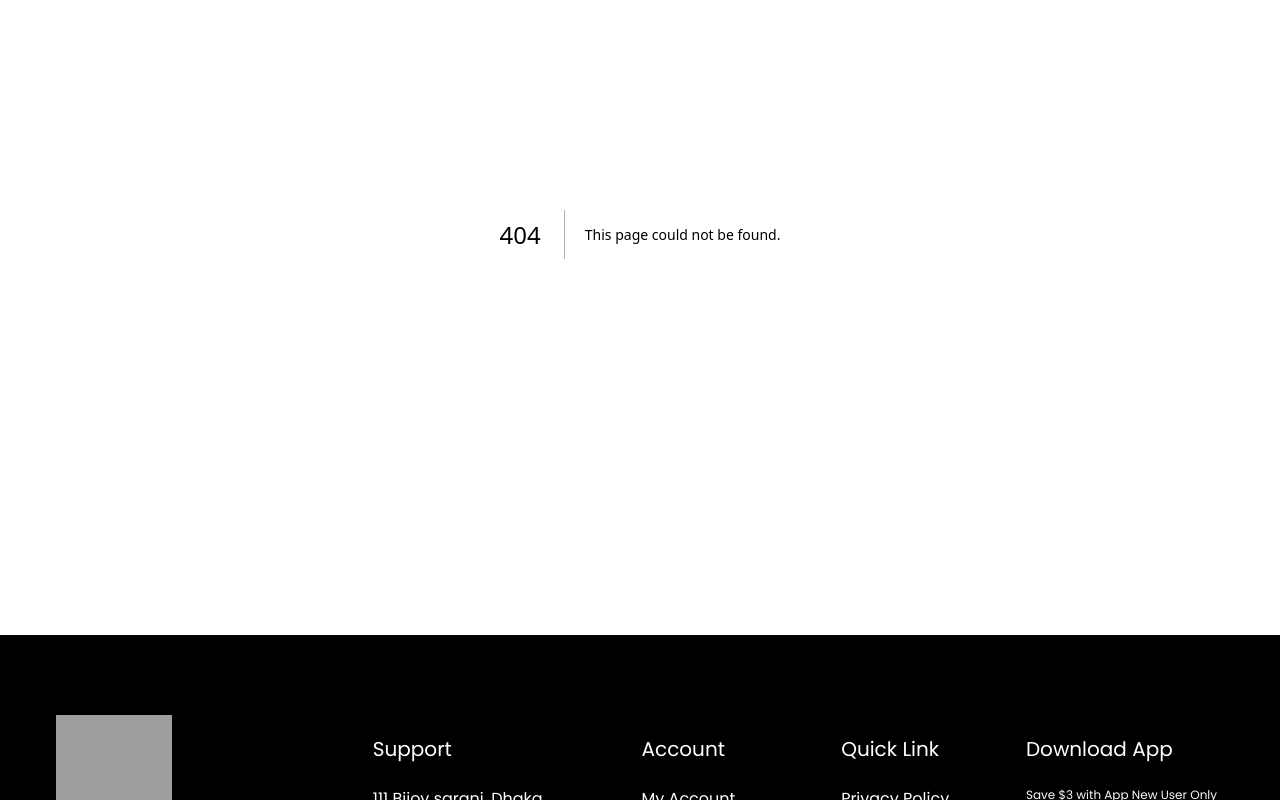
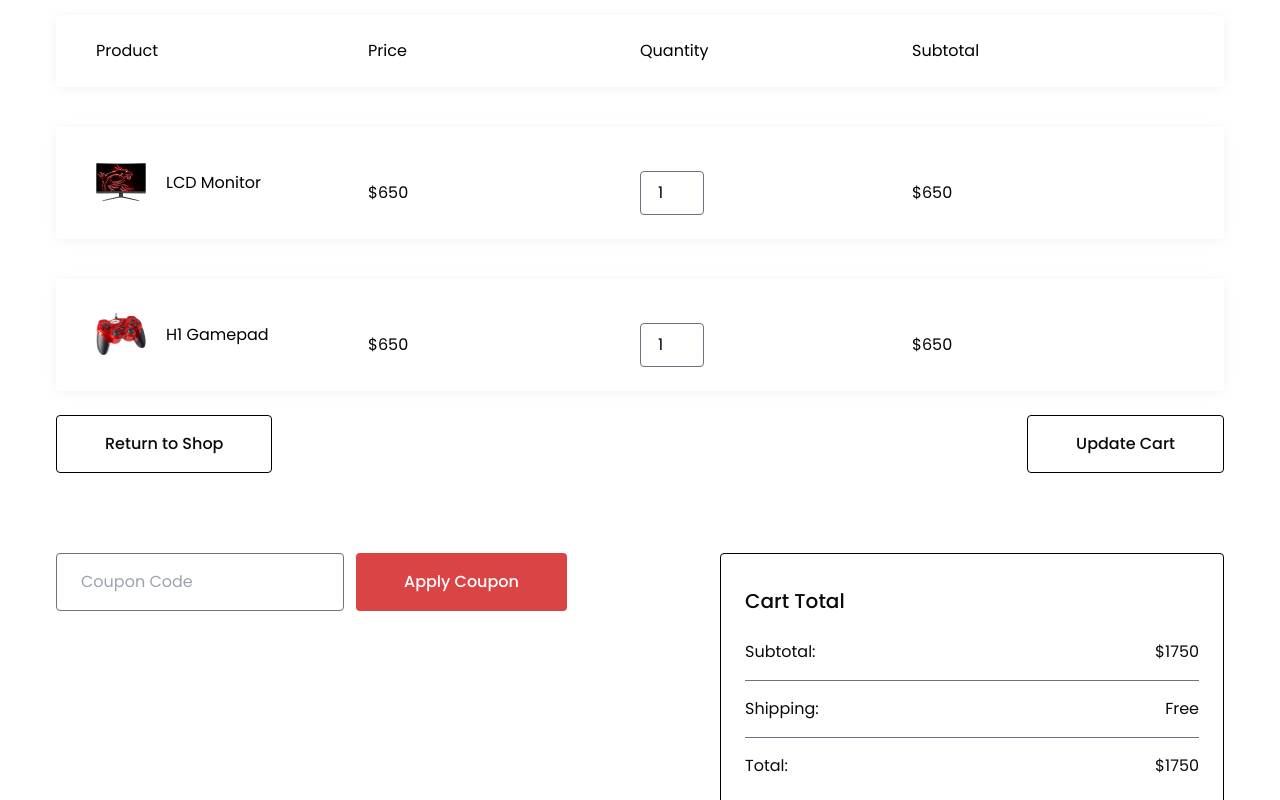
Before and after one commit to salmanpatnee/next-ecommerce, a Next.js app: page /cart in a window 1280 px wide. Before the commit this address had no page. Shown: the part 380-1180 px from the top of the page. Built offline with nearby package versions, Linux system fonts and the light colour scheme; grey boxes are pictures that could not be loaded.

Commit message:
Add cart page

```diff
--- a/app/Header.tsx
+++ b/app/Header.tsx
@@ -48,11 +48,17 @@ const Header = () => {
         <div className="col action hidden lg:block">
           <div className="flex space-x-5 items-center justify-end">
             <SearchInput />
-            <Link href="/">
-              <Heart size={32} />
+            <Link href="/wishlist" className="group">
+              <Heart
+                size={32}
+                className="stroke-current text-black group-hover:fill-primary transition-colors group-hover:stroke-primary"
+              />
             </Link>
-            <Link href="/">
-              <ShoppingCart size={32} />
+            <Link href="/cart" className="group">
+              <ShoppingCart
+                size={32}
+                className="stroke-current text-black group-hover:fill-primary transition-colors group-hover:stroke-primary"
+              />
             </Link>
           </div>
         </div>
--- /dev/null
+++ b/app/cart/page.tsx
@@ -0,0 +1,107 @@
+import { CircleX } from "lucide-react";
+import Image from "next/image";
+import React from "react";
+
+const CartPage = () => {
+  return (
+    <div className="wrapper mb-32">
+      <nav className="flex items-center space-x-2 text-gray-400 text-sm lg:py-20 py-10">
+        <a href="#" className="hover:text-primary">
+          Home
+        </a>
+        <span>/</span>
+        <a href="#" className="hover:text-primary text-gray-600">
+          Cart
+        </a>
+      </nav>
+      <section>
+        <header className="hidden md:flex lg:flex justify-between items-center shadow-custom-light py-6 px-10 mb-10 rounded text-black text-base">
+          <div className="lg:w-4/12 w-full">Product</div>
+          <div className="lg:w-4/12 w-full">Price</div>
+          <div className="lg:w-4/12 w-full">Quantity</div>
+          <div className="lg:w-4/12 w-full">Subtotal</div>
+        </header>
+        <div className="flex flex-col md:flex-row space-y-5 justify-between items-center shadow-custom-light py-6 px-10 mb-10 text-base text-black">
+          <div className="lg:w-4/12 w-full text-black flex items-center gap-5 relative group cursor-pointer">
+            <Image
+              src="/images/cart-item-1.png"
+              alt="cart"
+              width={50}
+              height={39}
+            />
+            <span>LCD Monitor</span>
+            <CircleX className="absolute -top-3 -left-3  opacity-0 group-hover:opacity-100 group-hover:bg-red-500 group-hover:stroke-white group-hover:translate-x-0 group-hover:translate-y-0 transition-all duration-300 cursor-pointer rounded-full border-2 border-transparent group-hover:border-white" />
+          </div>
+          <div className="lg:w-4/12 w-full">$650</div>
+          <div className="lg:w-4/12 w-full">
+            <input
+              type="number"
+              className="border rounded max-w-16 h-11 pe-2 text-center border-gray-500"
+              value={1}
+            />
+          </div>
+          <div className="lg:w-4/12 w-full">$650</div>
+        </div>
+        <div className="flex flex-col md:flex-row space-y-5 justify-between items-center shadow-custom-light py-6 px-10 mb-6 text-base text-black">
+          <div className="lg:w-4/12 w-full text-black flex items-center gap-5 relative group cursor-pointer">
+            <Image
+              src="/images/cart-item-2.png"
+              alt="cart"
+              width={50}
+              height={39}
+            />
+            <span>H1 Gamepad</span>
+            <CircleX className="absolute -top-3 -left-3  opacity-0 group-hover:opacity-100 group-hover:bg-red-500 group-hover:stroke-white group-hover:translate-x-0 group-hover:translate-y-0 transition-all duration-300 cursor-pointer rounded-full border-2 border-transparent group-hover:border-white" />
+          </div>
+          <div className="lg:w-4/12 w-full">$650</div>
+          <div className="lg:w-4/12 w-full">
+            <input
+              type="number"
+              className="border rounded max-w-16 h-11 pe-2 text-center border-gray-500"
+              value={1}
+            />
+          </div>
+          <div className="lg:w-4/12 w-full">$650</div>
+        </div>
+        <div className="flex flex-col lg:flex-row space-y-5 lg:space-y-0 items-center justify-between lg:mb-20 mb-10">
+          <button className="w-full lg:w-auto border border-black rounded py-4 px-12 hover:bg-black hover:text-white transition-all text-base font-medium">
+            Return to Shop
+          </button>
+          <button className="w-full lg:w-auto border border-black rounded py-4 px-12 hover:bg-black hover:text-white transition-all text-base font-medium">
+            Update Cart
+          </button>
+        </div>
+        <div className="flex flex-col lg:flex-row">
+            <div className="lg:w-1/2 w-full">
+                <div className="flex flex-col md:flex-row gap-3">
+                    <input type="text" className="py-4 px-6 text-base rounded border border-gray-500 lg:w-72 w-full" placeholder="Coupon Code" />
+                    <button className="button">Apply Coupon</button>
+                </div>
+            </div>
+            <div className="lg:w-1/2 w-full lg:ps-20 mt-10 lg:mt-0">
+                <div className="border border-black rounded py-8 px-6">
+                    <h4 className="font-medium text-[20px] mb-6">Cart Total</h4>
+                    <div className="flex justify-between border-b border-gray-500 pb-4 mb-4">
+                        <p className="text-base">Subtotal:</p>
+                        <p className="text-base">$1750</p>
+                    </div>
+                    <div className="flex justify-between border-b border-gray-500 pb-4 mb-4">
+                        <p className="text-base">Shipping:</p>
+                        <p className="text-base">Free</p>
+                    </div>
+                    <div className="flex justify-between pb-4 mb-4">
+                        <p className="text-base">Total:</p>
+                        <p className="text-base">$1750</p>
+                    </div>
+                    <div className="text-center">
+                    <button className="button">Procees to checkout</button>
+                    </div>
+                </div>
+            </div>
+        </div>
+      </section>
+    </div>
+  );
+};
+
+export default CartPage;
--- /dev/null
+++ b/app/components/CartItem.tsx
@@ -0,0 +1,74 @@
+import { Eye, Heart, Star, Trash, Trash2 } from "lucide-react";
+import Image from "next/image";
+import Link from "next/link";
+import React from "react";
+
+type Product = {
+  id: number;
+  title: string;
+  slug: string;
+  imageUrl: string;
+  price?: number | undefined;
+  salePrice: number;
+  discountPercentage?: number | undefined;
+  rating: number; // rating out of 6
+  reviewsCount: number;
+};
+
+interface Props {
+  product: Product;
+}
+
+const CartItem = ({ product }: Props) => {
+  return (
+    <div className="min-w-[270px]">
+      <div className="relative group">
+        <Link href={`/products/${product.slug}`}>
+          <div className="bg-[#F5F5F5] flex items-center justify-center px-10 py-10 mb-4 rounded min-h-[250px]">
+            <div className="relative w-[170px] h-[150px]">
+              <Image
+                src={product.imageUrl}
+                alt={product.title}
+                fill
+                className="object-contain"
+              />
+            </div>
+          </div>
+        </Link>
+        {product.discountPercentage && (
+          <span className="bg-primary rounded py-1 px-3 text-white text-xs absolute top-3 left-3">
+            -{product.discountPercentage}%
+          </span>
+        )}
+
+        <div className="absolute top-3 right-3 flex flex-col gap-2">
+          <button className="bg-white hover:bg-primary rounded-full p-2 transition-colors group">
+            <Trash2 size={20} strokeWidth={1.5} className="stroke-current text-black group-hover:fill-primary transition-colors group-hover:stroke-white" />
+          </button>
+        </div>
+        <button className="bg-black text-center font-medium text-base w-full py-2 absolute bottom-0 text-white rounded-b hover:bg-primary  group-hover:opacity-100 group-hover:translate-y-0 translate-y-2 transition-all">
+          <Link href="">Add To Cart</Link>
+        </button>
+      </div>
+
+      <div className="bg-white">
+        <Link href={`/products/${product.slug}`}>
+          <h4 className="text-base font-medium text-black mb-2">
+            {product.title}
+          </h4>
+        </Link>
+        <p className="flex items-center gap-3 text-base font-medium mb-3">
+          {product.salePrice && (
+            <ins className="text-primary no-underline">
+              ${product.salePrice}
+            </ins>
+          )}
+          <del className="opacity-60">${product.price}</del>
+        </p>
+
+      </div>
+    </div>
+  );
+};
+
+export default CartItem;
```
Also changed, not shown: data/cart.json (added, +46 -0 lines), public/images/cart-item-1.png (added), public/images/cart-item-2.png (added).
